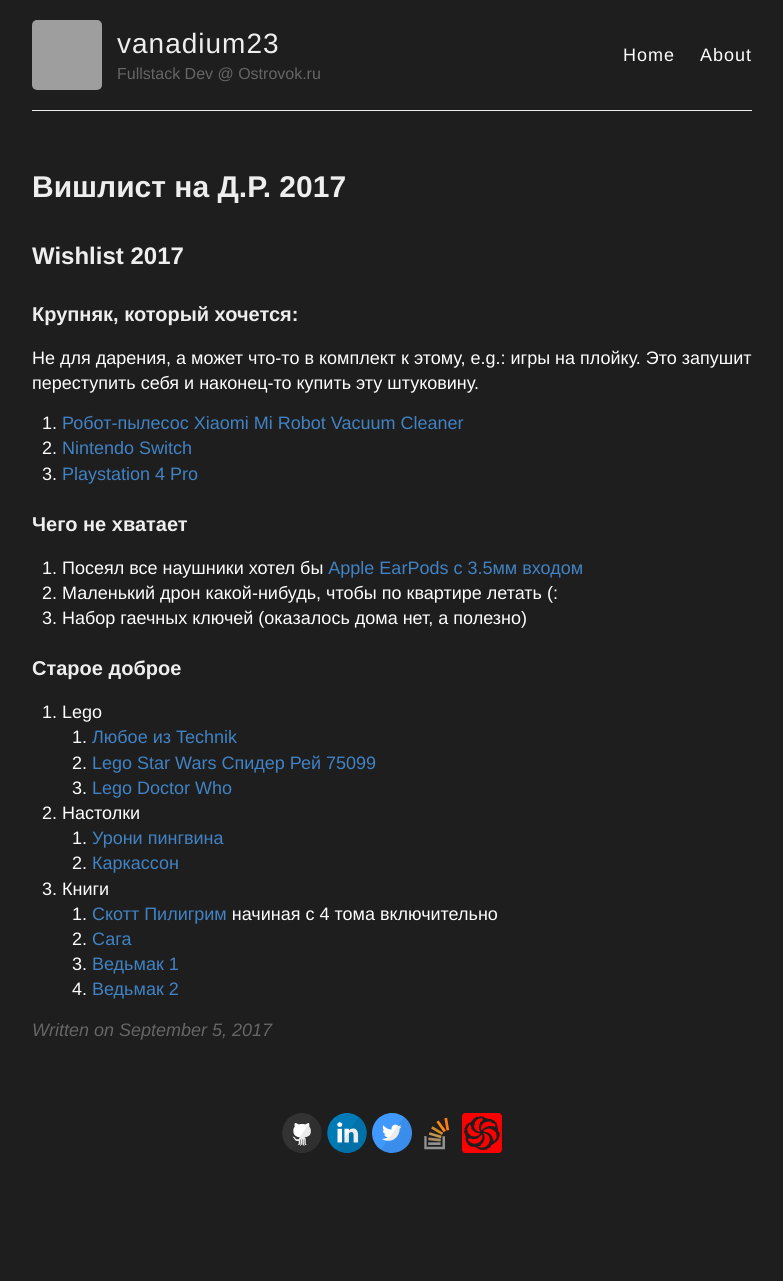
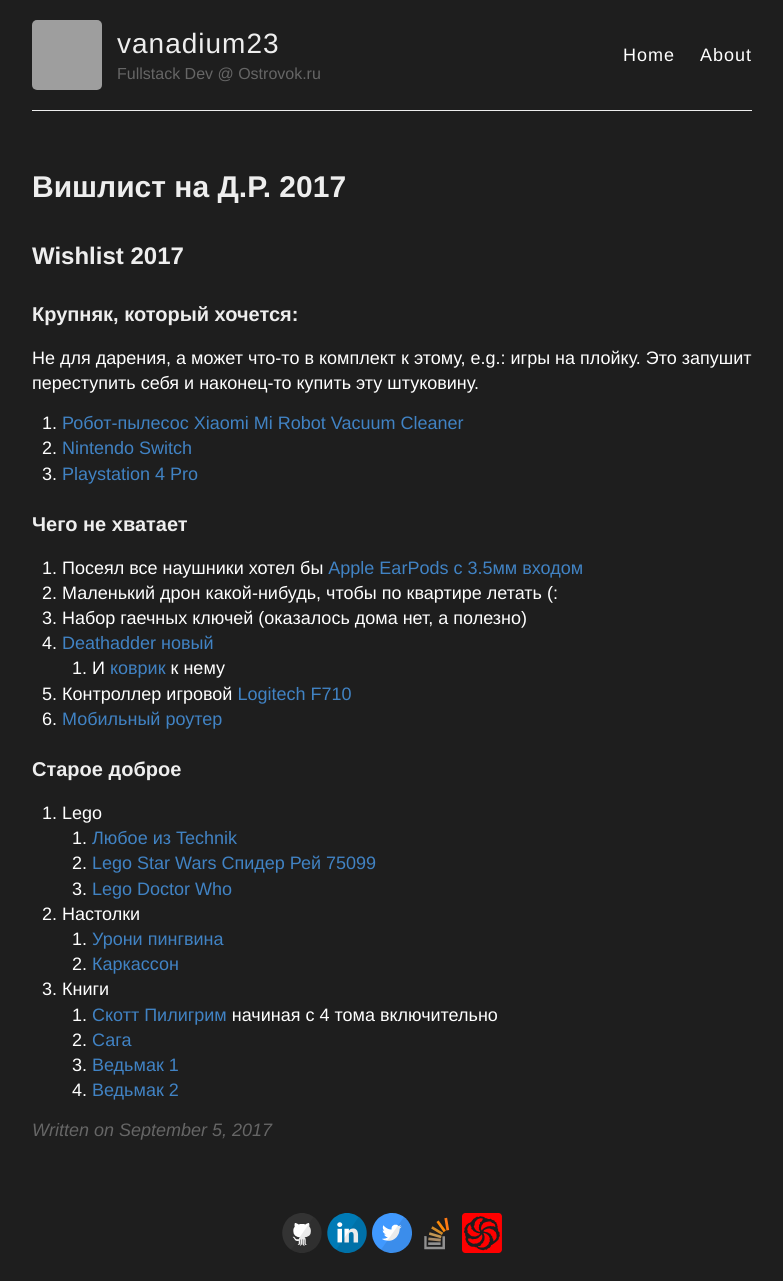
Before and after one commit to vanadium23/vanadium23.github.io, a Jekyll site: the page built from _posts/2017-09-05-wishlist-2017.md, in a window 1280 px wide. Shown: the whole page, without its empty margins (248-1031 px from the left). Built offline with Jekyll 4.4.1, drawn with Linux system fonts in a browser that asks for light colours; nearby versions of some CDN libraries; comment, search, counter and statistics services are not loaded; before the commit the page ends 1180 px from its top, so only the background shows below that; grey boxes are pictures that could not be loaded.

Commit message:
[Feat] add more to wishlist 2017

```diff
--- a/_posts/2017-09-05-wishlist-2017.md
+++ b/_posts/2017-09-05-wishlist-2017.md
@@ -18,6 +18,10 @@
 1. Посеял все наушники хотел бы [Apple EarPods с 3.5мм входом](https://www.apple.com/ru/shop/product/MNHF2ZM/A/earpods-%D1%81-%D1%80%D0%B0%D0%B7%D1%8A%D1%91%D0%BC%D0%BE%D0%BC-35-%D0%BC%D0%BC)
 2. Маленький дрон какой-нибудь, чтобы по квартире летать (:
 3. Набор гаечных ключей (оказалось дома нет, а полезно)
+4. [Deathadder новый](https://www.razerzone.ru/product/mouses/deathadder-3500)
+    1. И [коврик](https://www.razerzone.ru/product/mousepads/) к нему
+5. Контроллер игровой [Logitech F710](http://gaming.logitech.com/ru-ru/product/f710-wireless-gamepad)
+6. [Мобильный роутер](https://market.yandex.ru/product/13067065?show-uid=050641276356821320016002&nid=55410&track=product_card_analog)
 
 ### Старое доброе
 1. Lego
```
